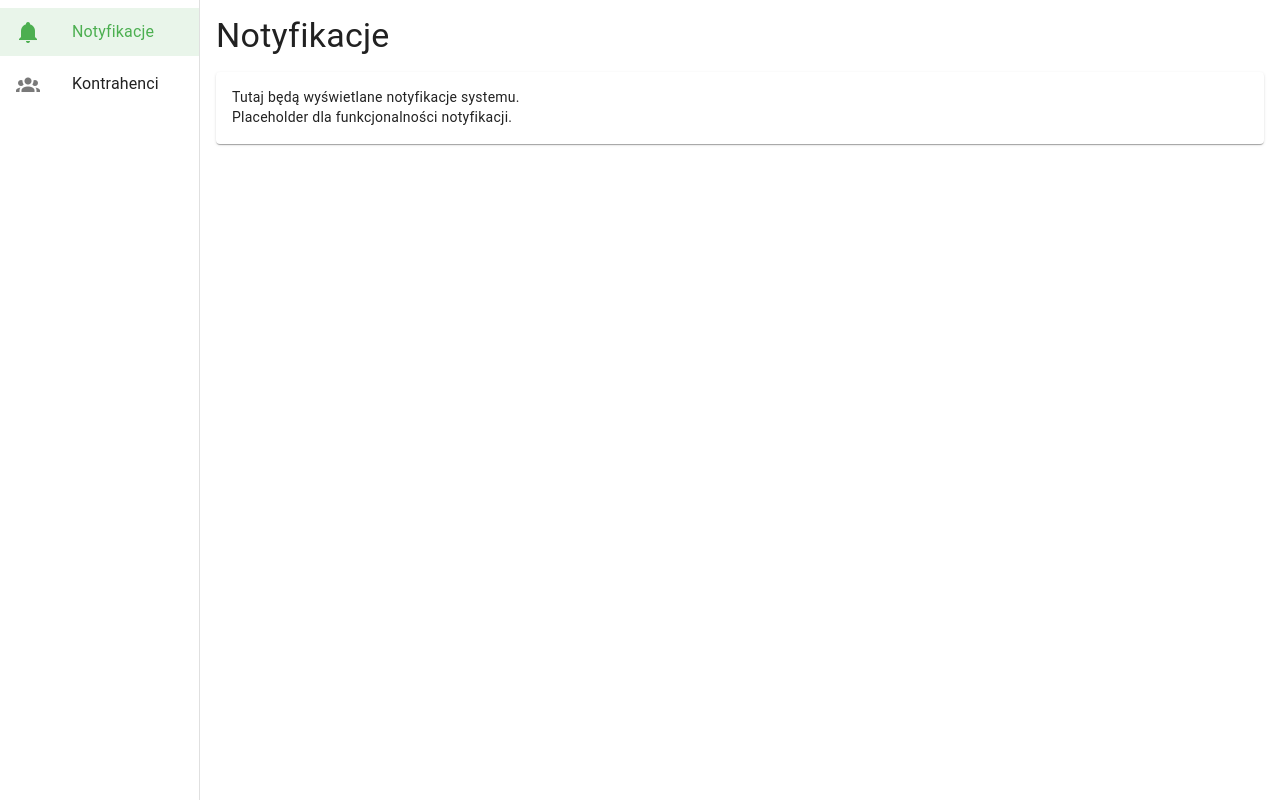
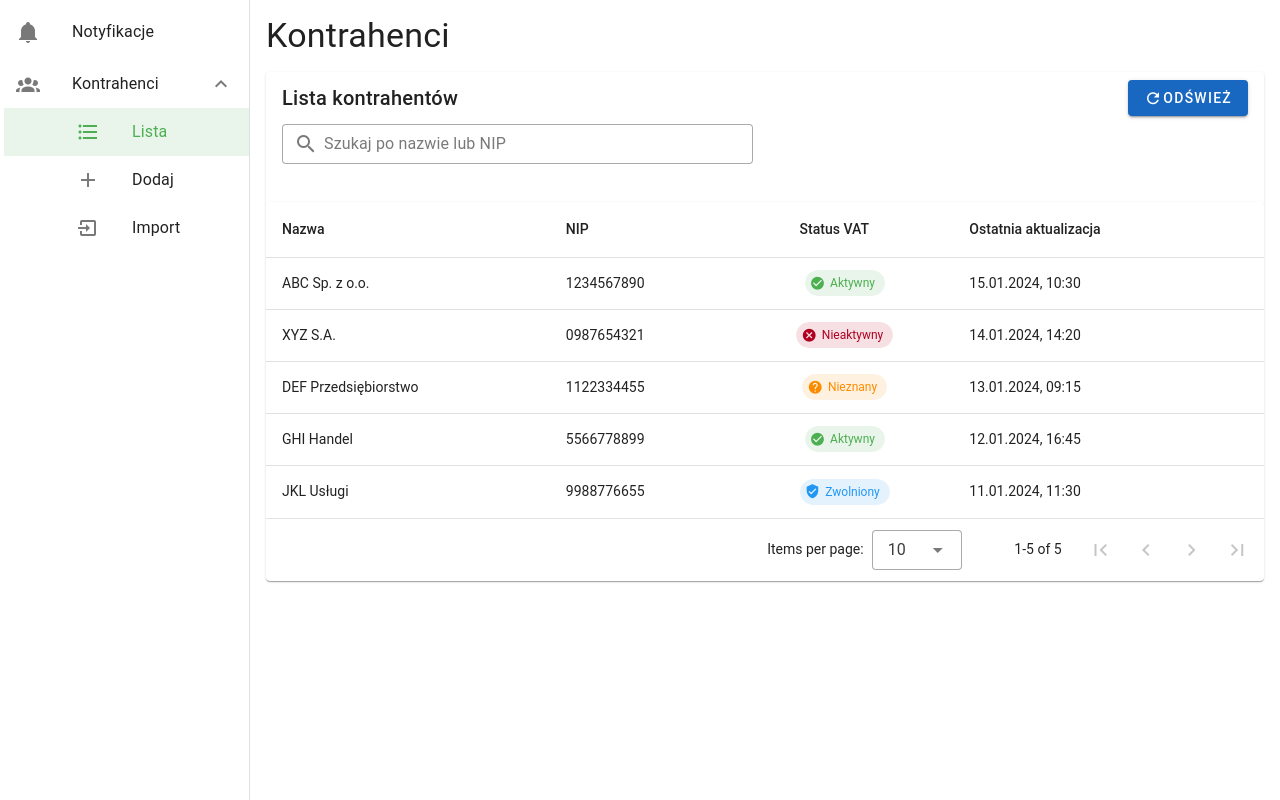
Before and after one commit to jacek-kurlit/vat-hub-app, a Vue app: page / in a window 1280 px wide. Built offline with nearby package versions, Linux system fonts and the light colour scheme.

Commit message:
added new items

```diff
--- a/src/App.vue
+++ b/src/App.vue
@@ -3,8 +3,10 @@ import { ref } from "vue";
 import Sidebar from "./components/Sidebar.vue";
 import NotificationsView from "./components/NotificationsView.vue";
 import ContractorsView from "./components/ContractorsView.vue";
+import ContractorsCreateView from "./components/ContractorsCreateView.vue";
+import ContractorsImportView from "./components/ContractorsImportView.vue";
 
-const selectedItem = ref("notifications");
+const selectedItem = ref("contractors-list");
 
 const menuItems = [
   {
@@ -15,7 +17,24 @@ const menuItems = [
   {
     title: "Kontrahenci",
     value: "contractors",
-    icon: "mdi-account-group"
+    icon: "mdi-account-group",
+    children: [
+      {
+        title: "Lista",
+        value: "contractors-list",
+        icon: "mdi-format-list-bulleted"
+      },
+      {
+        title: "Dodaj",
+        value: "contractors-create",
+        icon: "mdi-plus"
+      },
+      {
+        title: "Import",
+        value: "contractors-import",
+        icon: "mdi-import"
+      }
+    ]
   }
 ];
 
@@ -37,7 +56,9 @@ const selectMenuItem = (item: string) => {
         <v-row>
           <v-col cols="12">
             <NotificationsView v-if="selectedItem === 'notifications'" />
-            <ContractorsView v-if="selectedItem === 'contractors'" />
+            <ContractorsView v-if="selectedItem === 'contractors-list'" />
+            <ContractorsCreateView v-if="selectedItem === 'contractors-create'" />
+            <ContractorsImportView v-if="selectedItem === 'contractors-import'" />
           </v-col>
         </v-row>
       </v-container>
--- /dev/null
+++ b/src/components/ContractorsCreateView.vue
@@ -0,0 +1,19 @@
+<template>
+  <div>
+    <h1 class="text-h4 mb-4">Dodaj kontrahenta</h1>
+    <v-card>
+      <v-card-text>
+        <p>Tutaj będzie formularz do dodawania nowego kontrahenta.</p>
+        <p>Placeholder dla funkcjonalności tworzenia kontrahenta.</p>
+      </v-card-text>
+    </v-card>
+  </div>
+</template>
+
+<script setup lang="ts">
+// Contractor creation component logic
+</script>
+
+<style scoped>
+/* Contractor creation styles */
+</style>
--- /dev/null
+++ b/src/components/ContractorsImportView.vue
@@ -0,0 +1,19 @@
+<template>
+  <div>
+    <h1 class="text-h4 mb-4">Import kontrahentów</h1>
+    <v-card>
+      <v-card-text>
+        <p>Tutaj będzie funkcjonalność importu kontrahentów z zewnętrznych źródeł.</p>
+        <p>Placeholder dla funkcjonalności importu kontrahentów.</p>
+      </v-card-text>
+    </v-card>
+  </div>
+</template>
+
+<script setup lang="ts">
+// Contractor import component logic
+</script>
+
+<style scoped>
+/* Contractor import styles */
+</style>
--- a/src/components/Sidebar.vue
+++ b/src/components/Sidebar.vue
@@ -1,8 +1,11 @@
 <script setup lang="ts">
+import { ref } from 'vue';
+
 interface MenuItem {
   title: string;
   value: string;
   icon: string;
+  children?: MenuItem[];
 }
 
 interface Props {
@@ -17,17 +20,52 @@ interface Emits {
 defineProps<Props>();
 const emit = defineEmits<Emits>();
 
+const expandedGroups = ref<string[]>(['contractors']);
+
 const selectMenuItem = (item: string) => {
   emit('select-item', item);
+};
+
+const isChildSelected = (item: MenuItem): boolean => {
+  if (!item.children) return false;
+  return item.children.some(child => child.value === item.value);
 };
 </script>
 
 <template>
-  <v-navigation-drawer permanent width="200">
-    <v-list>
+  <v-navigation-drawer permanent width="250">
+    <v-list v-model:opened="expandedGroups">
+      <template v-for="item in menuItems" :key="item.value">
+        <!-- Items with children (groups) -->
+        <v-list-group
+          v-if="item.children"
+          :value="item.value"
+        >
+          <template v-slot:activator="{ props }">
             <v-list-item
-        v-for="item in menuItems"
-        :key="item.value"
+              v-bind="props"
+              :prepend-icon="item.icon"
+              :title="item.title"
+              :active="isChildSelected(item)"
+              :color="isChildSelected(item) ? 'green' : undefined"
+            ></v-list-item>
+          </template>
+
+          <v-list-item
+            v-for="child in item.children"
+            :key="child.value"
+            :prepend-icon="child.icon"
+            :title="child.title"
+            :active="selectedItem === child.value"
+            :color="selectedItem === child.value ? 'green' : undefined"
+            @click="selectMenuItem(child.value)"
+            class="ml-1"
+          ></v-list-item>
+        </v-list-group>
+
+        <!-- Items without children (regular items) -->
+        <v-list-item
+          v-else
           :prepend-icon="item.icon"
           :title="item.title"
           :active="selectedItem === item.value"
@@ -35,6 +73,7 @@ const selectMenuItem = (item: string) => {
           @click="selectMenuItem(item.value)"
           class="mb-1"
         ></v-list-item>
+      </template>
     </v-list>
   </v-navigation-drawer>
 </template>
```
Lines whose indentation alone changed are shown as unchanged.
